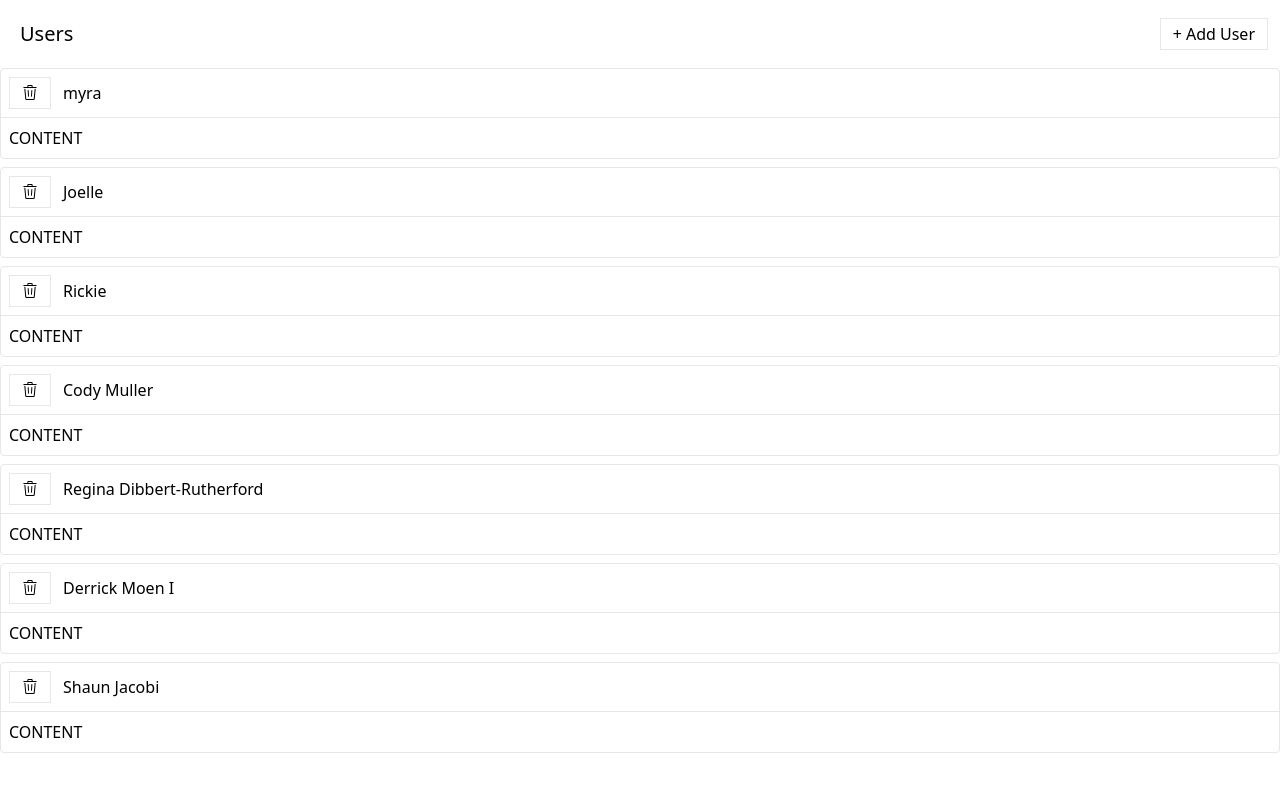
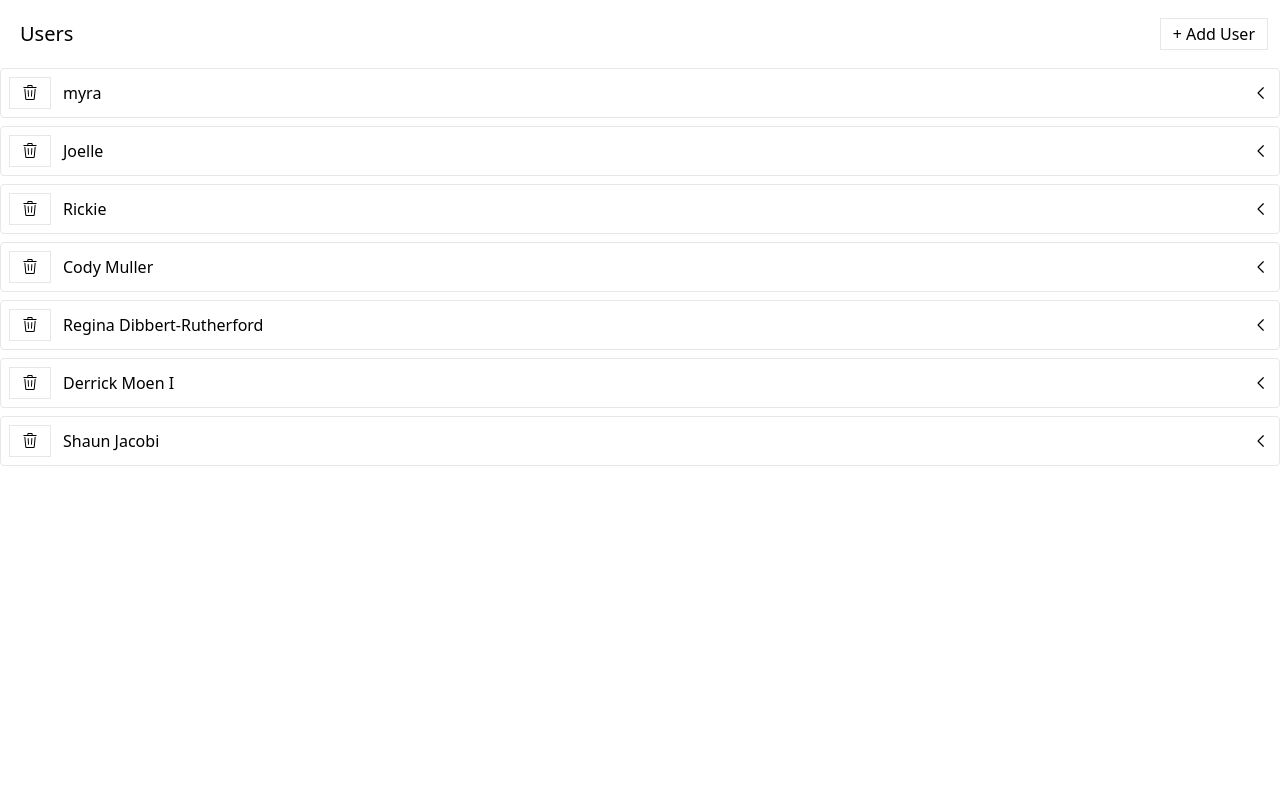
Before and after one commit to numberwang55/media-vite, a React (Vite) app: page / in a window 1280 px wide. Shown: the top 792 px of the page. Built offline with nearby package versions, Linux system fonts and the light colour scheme; data requests are answered from the project's data file.

Commit message:
Update: ExpandablePanel - component state, conditional rendering based on expanded state

```diff
--- a/src/components/ExpandablePanel.jsx
+++ b/src/components/ExpandablePanel.jsx
@@ -1,10 +1,21 @@
+import { useState } from "react";
+import { GoChevronDown, GoChevronLeft } from "react-icons/go";
+
 export default function ExpandablePanel({ children, header }) {
+  const [expanded, setExpanded] = useState(false)
+  const handleClick = () => {
+    setExpanded(!expanded)
+  }
+
   return (
     <div className="mb-2 border rounded">
-      <div className="flex p-2 justify-between items-center cursor-pointer">
+      <div className="flex p-2 justify-between items-center">
         <div className="flex flex-row items-center justify-between">{header}</div>
+        <div onClick={handleClick} className="cursor-pointer text-xl">
+        {expanded ? <GoChevronDown/> : <GoChevronLeft/>}
+        </div>
       </div>
-      <div className="p-2 border-t">{children}</div>
+      { expanded && <div className="p-2 border-t">{children}</div>}
     </div>
   );
 }
```
